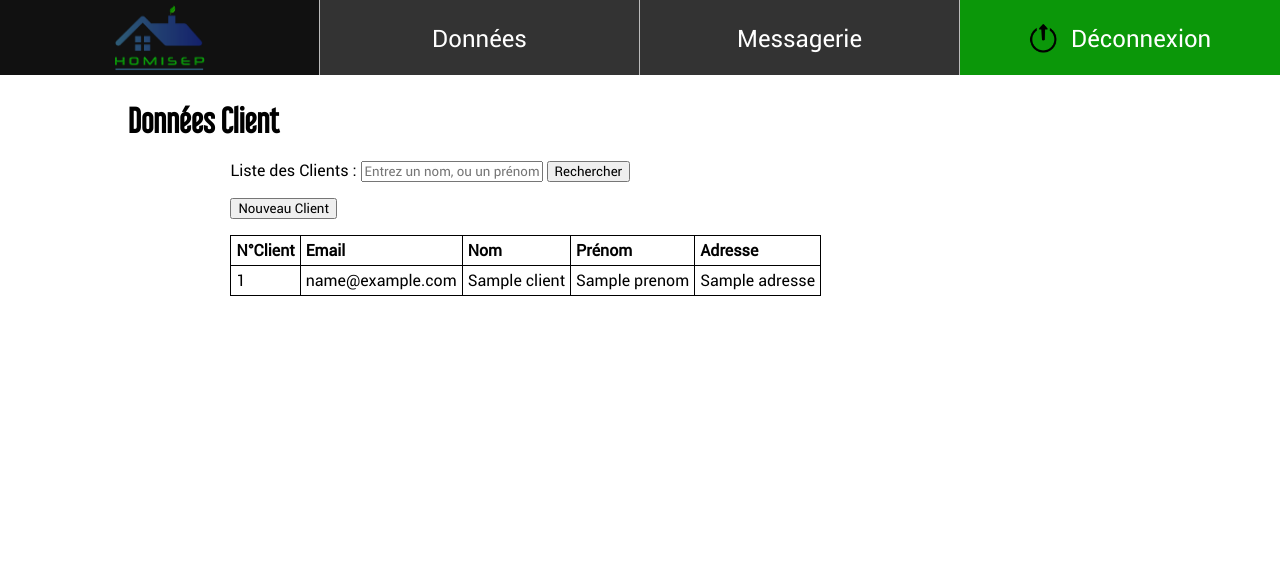
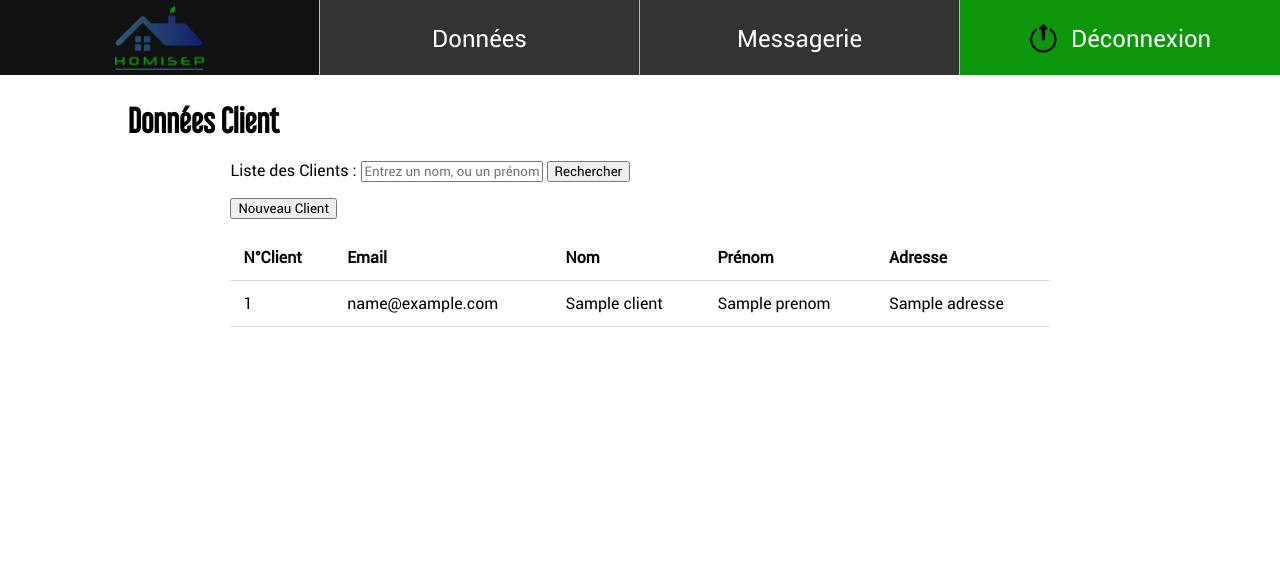
Before and after one commit to SebEdena/app-homisep, a PHP site: template MVC/view/consultationDonneesClient.php in a window 1280 px wide. Shown: the top 567 px of the page. Run offline with PHP 8.4, Linux system fonts and the light colour scheme; the template is opened without the code that fills it: most values are stand-ins (such as "Sample title", 1, 10 or a date in 2020).

Commit message:
ajout d'une fonction pour le traitement de caractères html + ajout de style pour la consultation des données (admin) + et gestion d'une exception dans la création d'un utilisateur

```diff
--- /dev/null
+++ b/MVC/model/util.php
@@ -0,0 +1,6 @@
+<?php
+  function traitementCaractereSpeciaux($mot)
+  {
+    return htmlspecialchars($mot);
+  }
+?>
--- a/MVC/view/consultationDonneesClient.php
+++ b/MVC/view/consultationDonneesClient.php
@@ -1,7 +1,7 @@
 <?php
     $title = "Espace administrateur - Données client";
     $css = [
-        "styleModal.css"
+        "styleModal.css","consultationDonnees.css"
     ];
     $js = [
         "modal.js"
--- /dev/null
+++ b/MVC/view/css/consultationDonnees.css
@@ -0,0 +1,10 @@
+table {
+  border-collapse: collapse;
+  width: 100%;
+}
+
+th, td {
+  padding: 13px;
+  text-align: left;
+  border-bottom: 1px solid #ddd;
+}
--- a/MVC/view/css/styleMenuAdmin.css
+++ b/MVC/view/css/styleMenuAdmin.css
@@ -86,15 +86,6 @@ li:not(.logout) a:hover {
 	padding-left: 1vw;
 }
 
-table, th, td {
-    border: 1px solid black;
-    border-collapse: collapse;
-}
-th, td {
-    padding: 5px;
-    text-align: left;
-}
-
 @media screen and (max-width: 900px) {
 	.logout a img {
 		padding: 0;
```
Also changed, not shown: MVC/model/inscription.php (+16 -3 lines).
